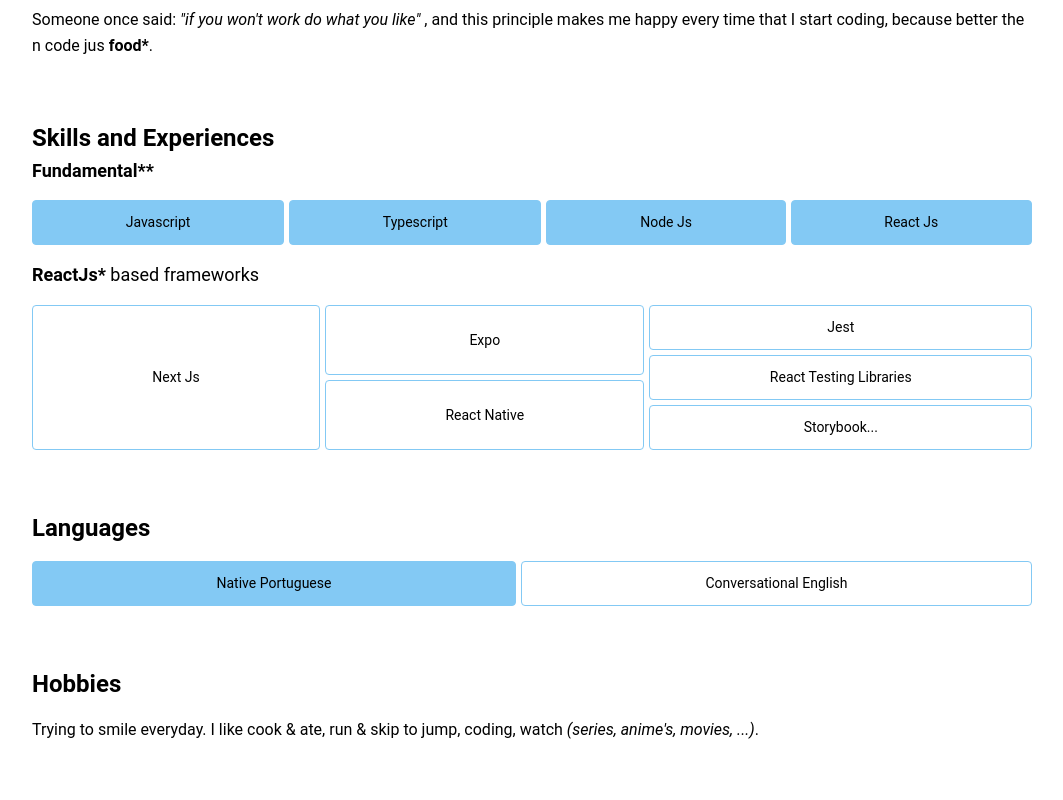
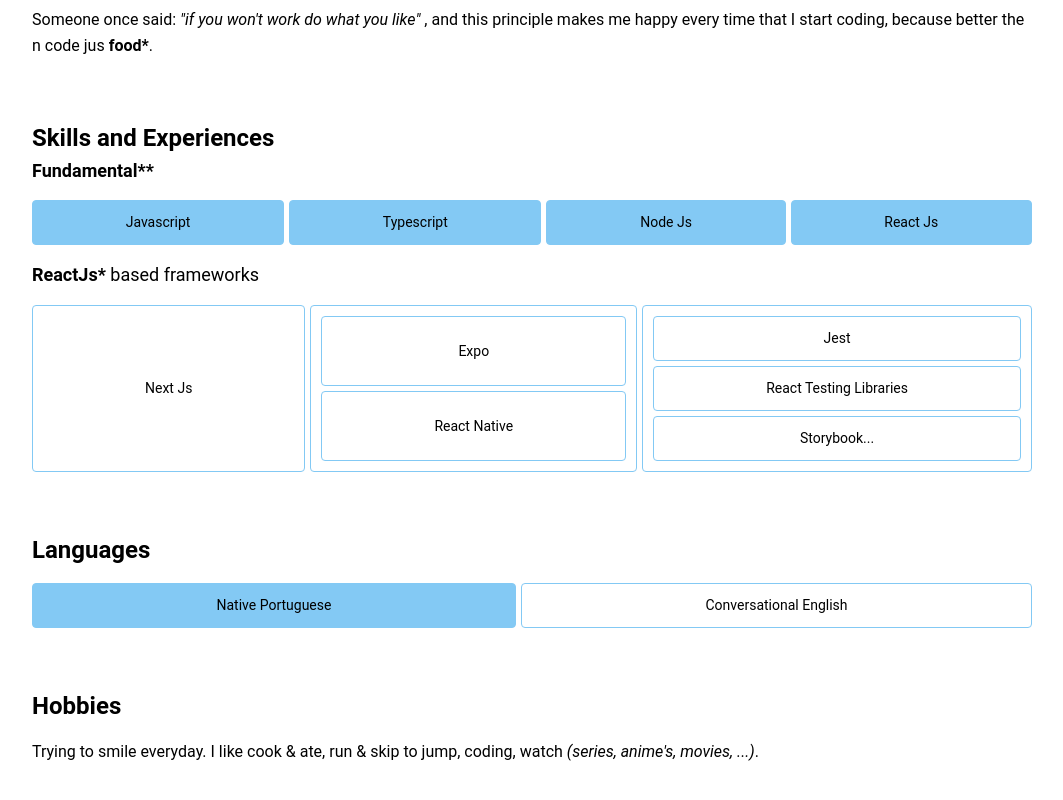
Before and after one commit to Dalcio/dalcio-garcia, a Next.js app: page /about in a window 1280 px wide. Shown: the part 956-1756 px from the top of the page, without its empty margins (108-1171 px from the left). Built offline with nearby package versions, Linux system fonts and the light colour scheme.

Commit message:
feat: about skill group

```diff
--- a/src/components/about/AboutBody/SKills.tsx
+++ b/src/components/about/AboutBody/SKills.tsx
@@ -16,6 +16,9 @@
 			gap: ${t.space.sm};
 			text-align: center;
 			flex-grow: 1;
+			padding: ${t.space.md};
+			border: 1px solid ${t.colors.border};
+			border-radius: ${t.radii.sm};
 		}
 
 		.item {
@@ -34,6 +37,11 @@
 
 		.fill {
 			background-color: ${t.colors['border']};
+			:hover {
+				transition: all ${t.transitions.xFast} ease-in;
+				background-color: #fff;
+				border-color: #fff;
+			}
 		}
 
 		&:last-of-type {
```
